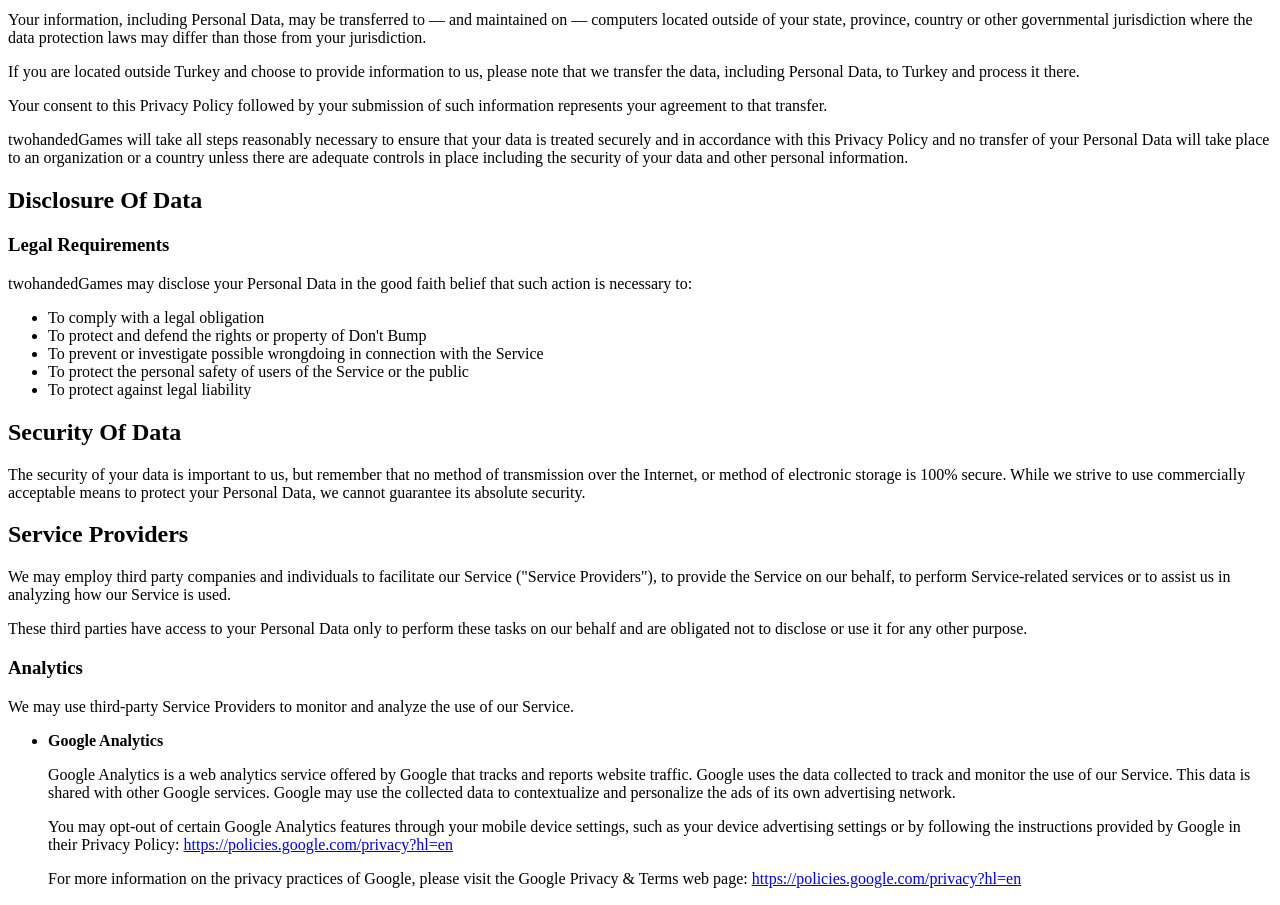
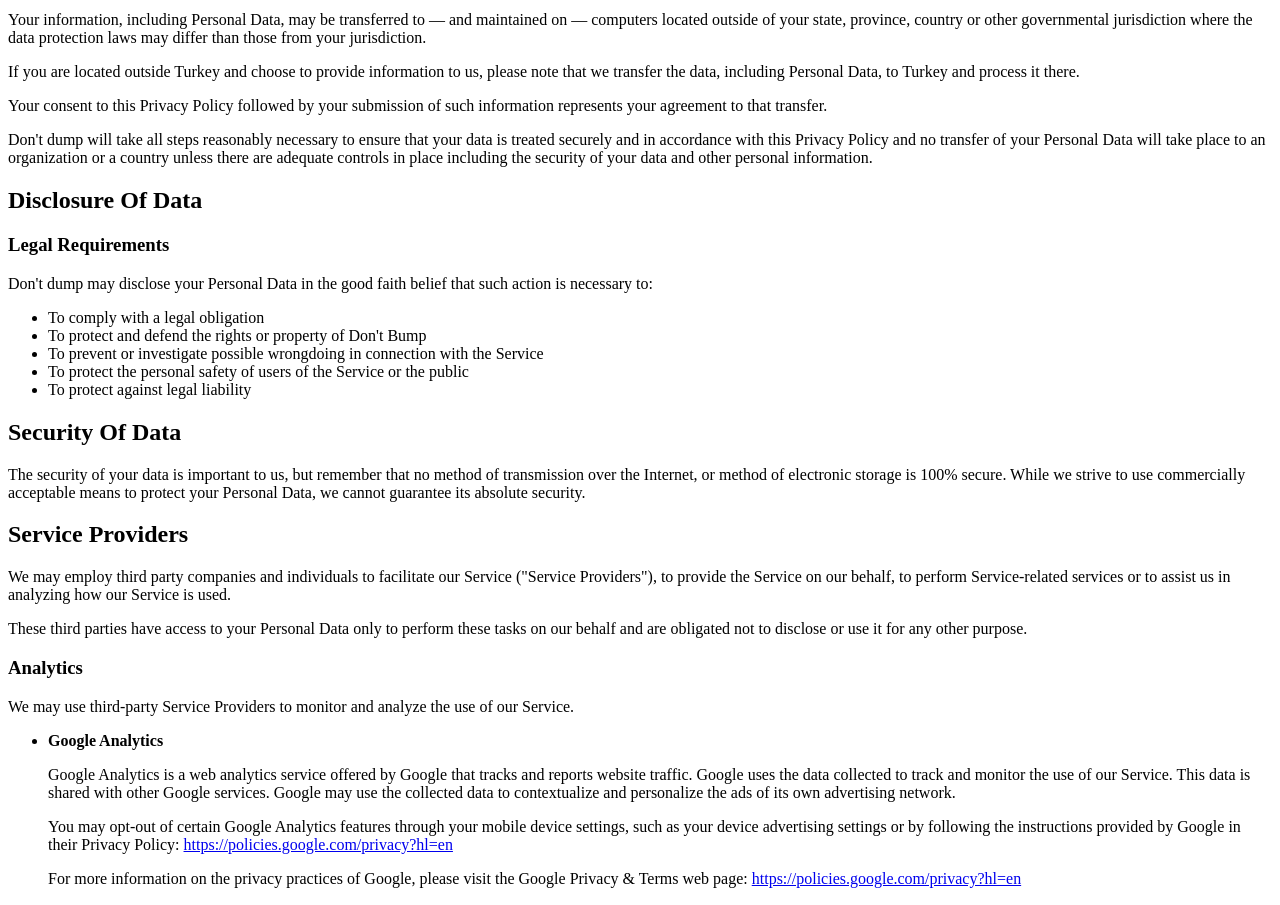
Before and after one commit to Mhmetengineer/dontbump, a plain HTML site: page index.html in a window 1280 px wide. Shown: the part 1040-1945 px from the top of the page. Drawn offline with Linux system fonts and the light colour scheme.

Commit message:
Update index.html

```diff
--- a/index.html
+++ b/index.html
@@ -53,12 +53,12 @@
 <p>Your information, including Personal Data, may be transferred to — and maintained on — computers located outside of your state, province, country or other governmental jurisdiction where the data protection laws may differ than those from your jurisdiction.</p>
 <p>If you are located outside Turkey and choose to provide information to us, please note that we transfer the data, including Personal Data, to Turkey and process it there.</p>
 <p>Your consent to this Privacy Policy followed by your submission of such information represents your agreement to that transfer.</p>
-<p>twohandedGames will take all steps reasonably necessary to ensure that your data is treated securely and in accordance with this Privacy Policy and no transfer of your Personal Data will take place to an organization or a country unless there are adequate controls in place including the security of your data and other personal information.</p>
+<p>Don't dump will take all steps reasonably necessary to ensure that your data is treated securely and in accordance with this Privacy Policy and no transfer of your Personal Data will take place to an organization or a country unless there are adequate controls in place including the security of your data and other personal information.</p>
 
 <h2>Disclosure Of Data</h2>
 
 <h3>Legal Requirements</h3>
-<p>twohandedGames may disclose your Personal Data in the good faith belief that such action is necessary to:</p>
+<p>Don't dump may disclose your Personal Data in the good faith belief that such action is necessary to:</p>
 <ul>
     <li>To comply with a legal obligation</li>
     <li>To protect and defend the rights or property of Don't Bump</li>
```
